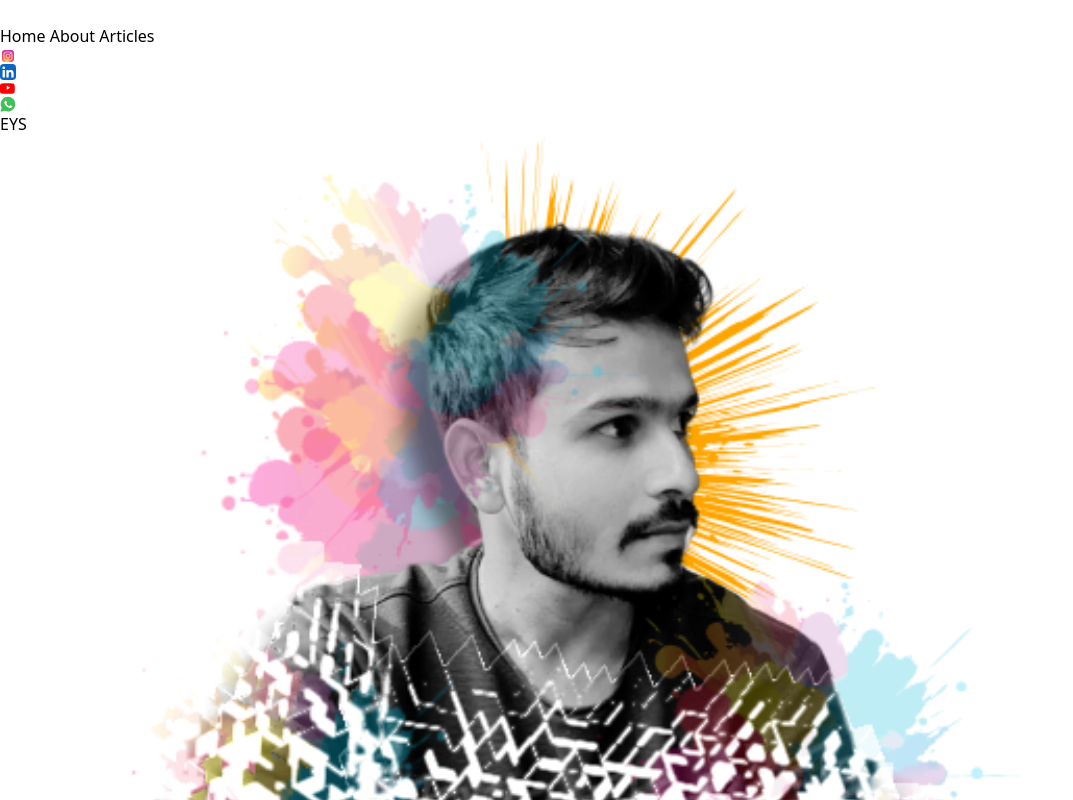
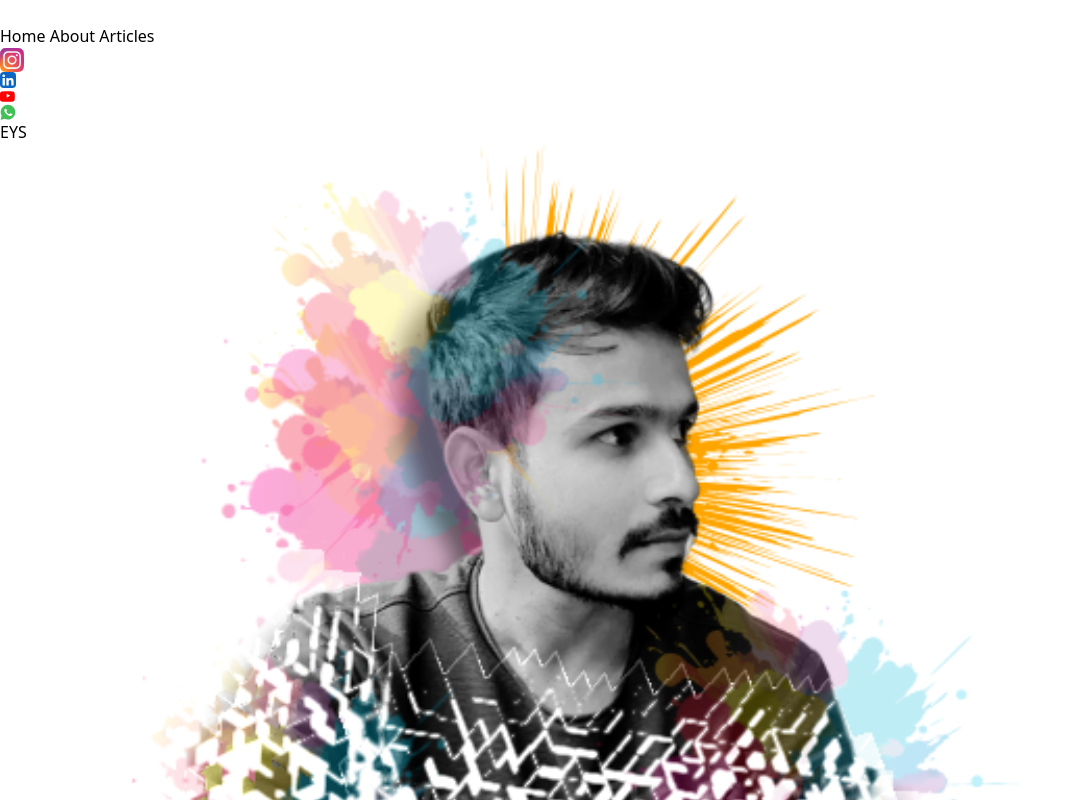
Before and after one commit to technoprogramming92/yash-port-2, a Next.js app: page / in a window 1280 px wide. Shown: the top 800 px of the page, without its empty margins (0-1073 px from the left). Built offline with nearby package versions, Linux system fonts and the light colour scheme.

Commit message:
Insta Icon changed

```diff
--- a/src/components/Icons.js
+++ b/src/components/Icons.js
@@ -26,7 +26,7 @@ export const InstagramIcon = ({ className, ...rest }) => (
     xmlns="http://www.w3.org/2000/svg"
     width="1em"
     height="1em"
-    viewBox="0 0 48 48"
+    viewBox="0 0 44 44"
     className={`w-full h-auto ${className}`}
     {...rest}
   >
@@ -60,6 +60,60 @@ export const InstagramIcon = ({ className, ...rest }) => (
     />
   </svg>
 );
+
+export const InstagramIcon2 = ({
+  width = 24,
+  height = 24,
+  color = "#f5f5f5",
+  ...props
+}) => {
+  return (
+    <svg
+      xmlns="http://www.w3.org/2000/svg"
+      width={width}
+      height={height}
+      viewBox="0 0 102 102"
+      id="instagram"
+      {...props}
+    >
+      <defs>
+        <radialGradient
+          id="a"
+          cx="6.601"
+          cy="99.766"
+          r="129.502"
+          gradientUnits="userSpaceOnUse"
+        >
+          <stop offset=".09" stopColor="#fa8f21"></stop>
+          <stop offset=".78" stopColor="#d82d7e"></stop>
+        </radialGradient>
+        <radialGradient
+          id="b"
+          cx="70.652"
+          cy="96.49"
+          r="113.963"
+          gradientUnits="userSpaceOnUse"
+        >
+          <stop offset=".64" stopColor="#8c3aaa" stopOpacity="0"></stop>
+          <stop offset="1" stopColor="#8c3aaa"></stop>
+        </radialGradient>
+      </defs>
+      <path
+        fill="url(#a)"
+        d="M25.865,101.639A34.341,34.341,0,0,1,14.312,99.5a19.329,19.329,0,0,1-7.154-4.653A19.181,19.181,0,0,1,2.5,87.694,34.341,34.341,0,0,1,.364,76.142C.061,69.584,0,67.617,0,51s.067-18.577.361-25.14A34.534,34.534,0,0,1,2.5,14.312,19.4,19.4,0,0,1,7.154,7.154,19.206,19.206,0,0,1,14.309,2.5,34.341,34.341,0,0,1,25.862.361C32.422.061,34.392,0,51,0s18.577.067,25.14.361A34.534,34.534,0,0,1,87.691,2.5a19.254,19.254,0,0,1,7.154,4.653A19.267,19.267,0,0,1,99.5,14.309a34.341,34.341,0,0,1,2.14,11.553c.3,6.563.361,8.528.361,25.14s-.061,18.577-.361,25.14A34.5,34.5,0,0,1,99.5,87.694,20.6,20.6,0,0,1,87.691,99.5a34.342,34.342,0,0,1-11.553,2.14c-6.557.3-8.528.361-25.14.361s-18.577-.058-25.134-.361"
+      ></path>
+      <path
+        fill="url(#b)"
+        d="M25.865,101.639A34.341,34.341,0,0,1,14.312,99.5a19.329,19.329,0,0,1-7.154-4.653A19.181,19.181,0,0,1,2.5,87.694,34.341,34.341,0,0,1,.364,76.142C.061,69.584,0,67.617,0,51s.067-18.577.361-25.14A34.534,34.534,0,0,1,2.5,14.312,19.4,19.4,0,0,1,7.154,7.154,19.206,19.206,0,0,1,14.309,2.5,34.341,34.341,0,0,1,25.862.361C32.422.061,34.392,0,51,0s18.577.067,25.14.361A34.534,34.534,0,0,1,87.691,2.5a19.254,19.254,0,0,1,7.154,4.653A19.267,19.267,0,0,1,99.5,14.309a34.341,34.341,0,0,1,2.14,11.553c.3,6.563.361,8.528.361,25.14s-.061,18.577-.361,25.14A34.5,34.5,0,0,1,99.5,87.694,20.6,20.6,0,0,1,87.691,99.5a34.342,34.342,0,0,1-11.553,2.14c-6.557.3-8.528.361-25.14.361s-18.577-.058-25.134-.361"
+      ></path>
+      <path
+        fill={color}
+        d="M461.114,477.413a12.631,12.631,0,1,1,12.629,12.632,12.631,12.631,0,0,1-12.629-12.632m-6.829,0a19.458,19.458,0,1,0,19.458-19.458,19.457,19.457,0,0,0-19.458,19.458m35.139-20.229a4.547,4.547,0,1,0,4.549-4.545h0a4.549,4.549,0,0,0-4.547,4.545m-30.99,51.074a20.943,20.943,0,0,1-7.037-1.3,12.547,12.547,0,0,1-7.193-7.19,20.923,20.923,0,0,1-1.3-7.037c-.184-3.994-.22-5.194-.22-15.313s.04-11.316.22-15.314a21.082,21.082,0,0,1,1.3-7.037,12.54,12.54,0,0,1,7.193-7.193,20.924,20.924,0,0,1,7.037-1.3c3.994-.184,5.194-.22,15.309-.22s11.316.039,15.314.221a21.082,21.082,0,0,1,7.037,1.3,12.541,12.541,0,0,1,7.193,7.193,20.926,20.926,0,0,1,1.3,7.037c.184,4,.22,5.194.22,15.314s-.037,11.316-.22,15.314a21.023,21.023,0,0,1-1.3,7.037,12.547,12.547,0,0,1-7.193,7.19,20.925,20.925,0,0,1-7.037,1.3c-3.994.184-5.194.22-15.314.22s-11.316-.037-15.309-.22m-.314-68.509a27.786,27.786,0,0,0-9.2,1.76,19.373,19.373,0,0,0-11.083,11.083,27.794,27.794,0,0,0-1.76,9.2c-.187,4.04-.229,5.332-.229,15.623s.043,11.582.229,15.623a27.793,27.793,0,0,0,1.76,9.2,19.374,19.374,0,0,0,11.083,11.083,27.813,27.813,0,0,0,9.2,1.76c4.042.184,5.332.229,15.623.229s11.582-.043,15.623-.229a27.8,27.8,0,0,0,9.2-1.76,19.374,19.374,0,0,0,11.083-11.083,27.716,27.716,0,0,0,1.76-9.2c.184-4.043.226-5.332.226-15.623s-.043-11.582-.226-15.623a27.786,27.786,0,0,0-1.76-9.2,19.379,19.379,0,0,0-11.08-11.083,27.748,27.748,0,0,0-9.2-1.76c-4.041-.185-5.332-.229-15.621-.229s-11.583.043-15.626.229"
+        transform="translate(-422.637 -426.196)"
+      ></path>
+    </svg>
+  );
+};
 
 export const YouTubeIcon = ({ className, ...rest }) => (
   <svg
--- a/src/components/NavBar.js
+++ b/src/components/NavBar.js
@@ -4,7 +4,7 @@ import Logo from "./Logo";
 import { useRouter } from "next/router";
 import {
   LinkedinIcon,
-  InstagramIcon,
+  InstagramIcon2,
   YouTubeIcon,
   WhatsappIcon,
 } from "./Icons";
@@ -104,7 +104,7 @@ function NavBar() {
             whileTap={{ scale: 0.9 }}
             className="w-6 mx-3"
           >
-            <InstagramIcon />
+            <InstagramIcon2 />
           </motion.a>
           <motion.a
             href="https://www.linkedin.com/in/yash-shah-ea-6b404820a/"
@@ -179,7 +179,7 @@ function NavBar() {
               whileTap={{ scale: 0.9 }}
               className="w-6 mx-3 sm:mx-1"
             >
-              <InstagramIcon />
+              <InstagramIcon2 />
             </motion.a>
             <motion.a
               href="https://www.linkedin.com/in/yash-shah-ea-6b404820a/"
```
